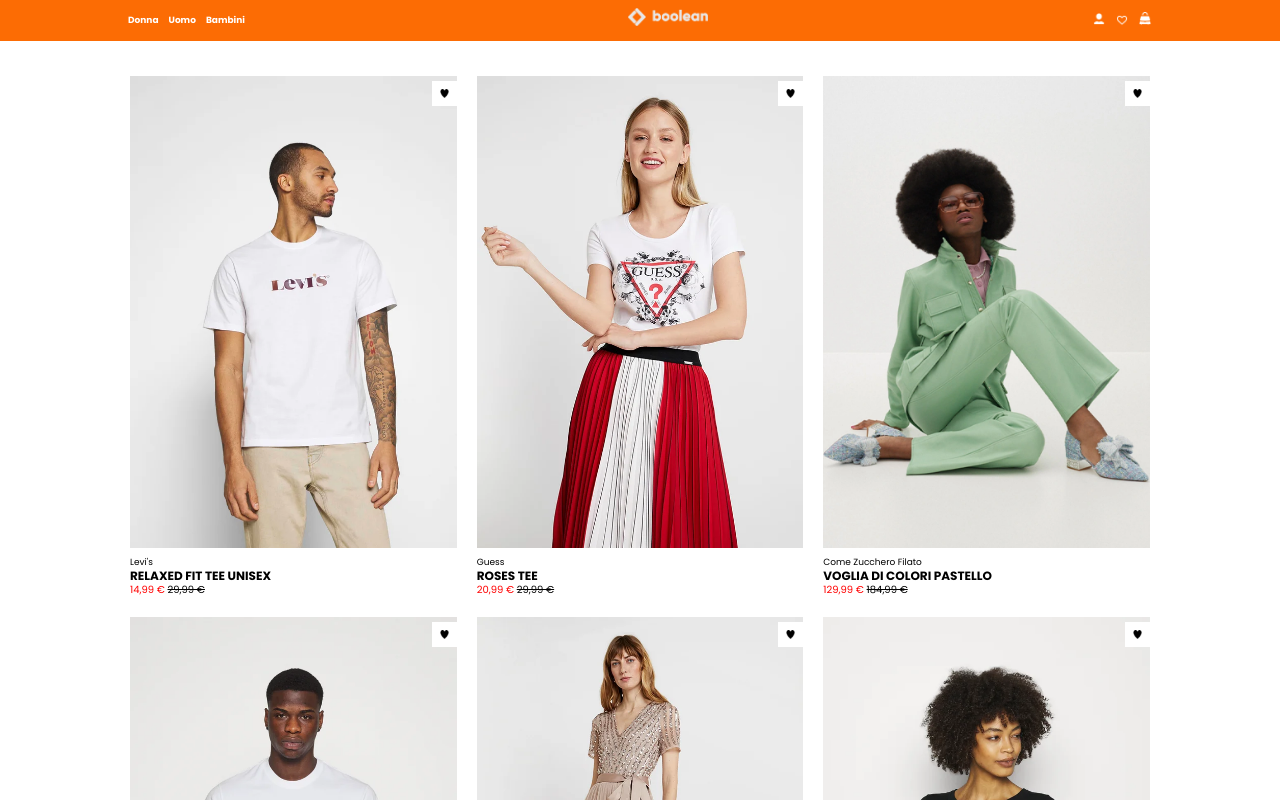
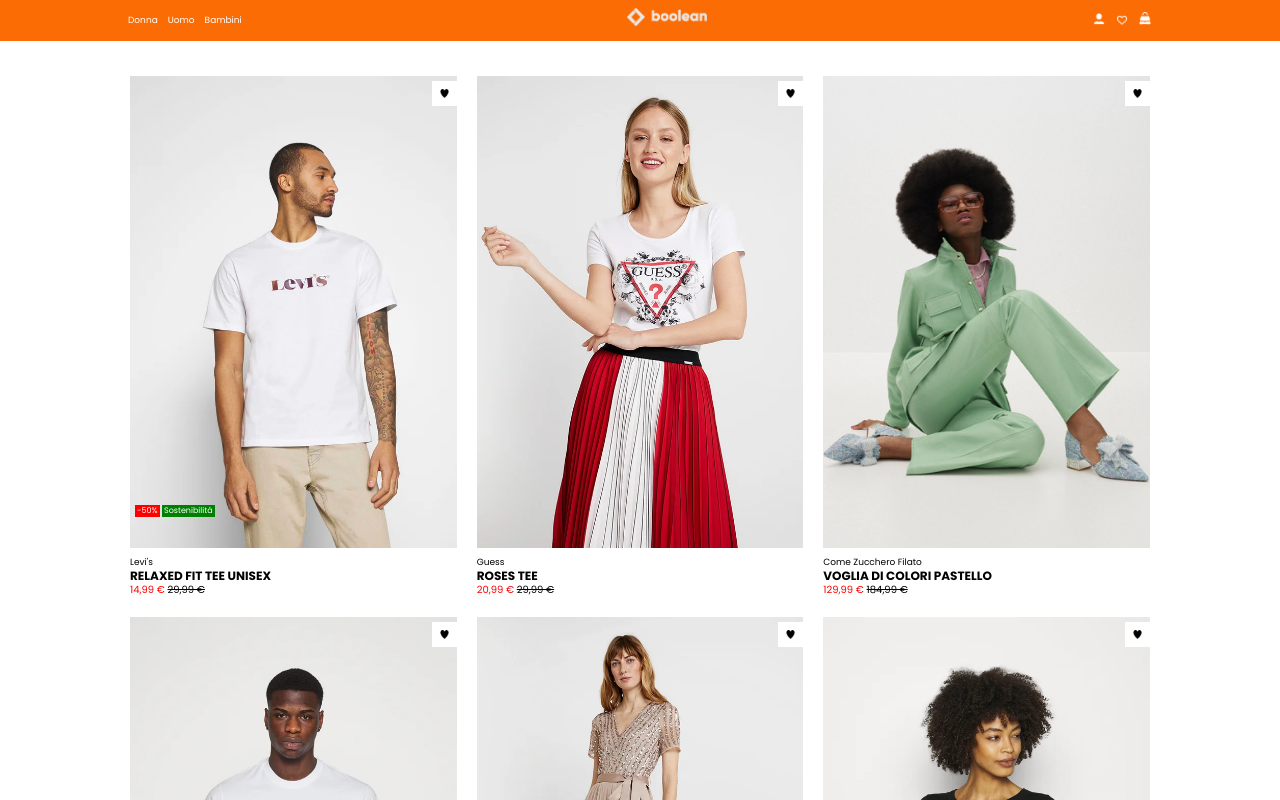
Before and after one commit to eduardorocco/html-css-boolando, a plain HTML site: page index.html in a window 1280 px wide. Shown: the top 800 px of the page. Drawn offline with Linux system fonts and the light colour scheme.

Commit message:
ADD padding to special tags

```diff
--- a/css/app.css
+++ b/css/app.css
@@ -52,7 +52,6 @@ html {
 	gap: 10px;
 	color: white;
 	font-size: 9px;
-	font-weight: bold;
 }
 
 .nav-logo {
@@ -109,6 +108,34 @@ s {
 	color: black;
 }
 
+
+.special-tag {
+	display: flex;
+	color: white;
+	font-size: 8px;
+	font-weight: light;
+	position: relative;
+}
+
+
+.discount {
+	padding-left: 2px;
+	padding-right: 2px;
+	background-color: red;
+	position: absolute;
+	bottom: 80px;
+	left: 5px;
+}
+
+.eco-item {
+	padding-left: 2px;
+	padding-right: 2px;
+	background-color: green;
+	position: absolute;
+	bottom: 80px;
+	left: 32px;
+}
+
 .favorite-item {
 	background-color: white;
 	padding: 8px;
--- a/index.html
+++ b/index.html
@@ -54,6 +54,10 @@
                                 <li class="prize">14,99 &euro; <s>29,99 &euro;</s></li>
                             </ul>
                             <img src="./img/b-heart.png" class="favorite-item" alt="">
+                            <ul class="special-tag">
+                                <li class="discount">-50%</li>
+                                <li class="eco-item">Sostenibilità</li>
+                            </ul>
                         </a>
                     </div>
 
@@ -91,10 +95,6 @@
                                 <li class="prize">14,99 &euro; <s>29,99 &euro;</s></li>
                             </ul>
                             <img src="./img/b-heart.png" class="favorite-item" alt="">
-                            <ul class="special-tag">
-                                <li class="discount"></li>
-                                <li class="eco-item"></li>
-                            </ul>
                         </a>
                     </div>
 
```
